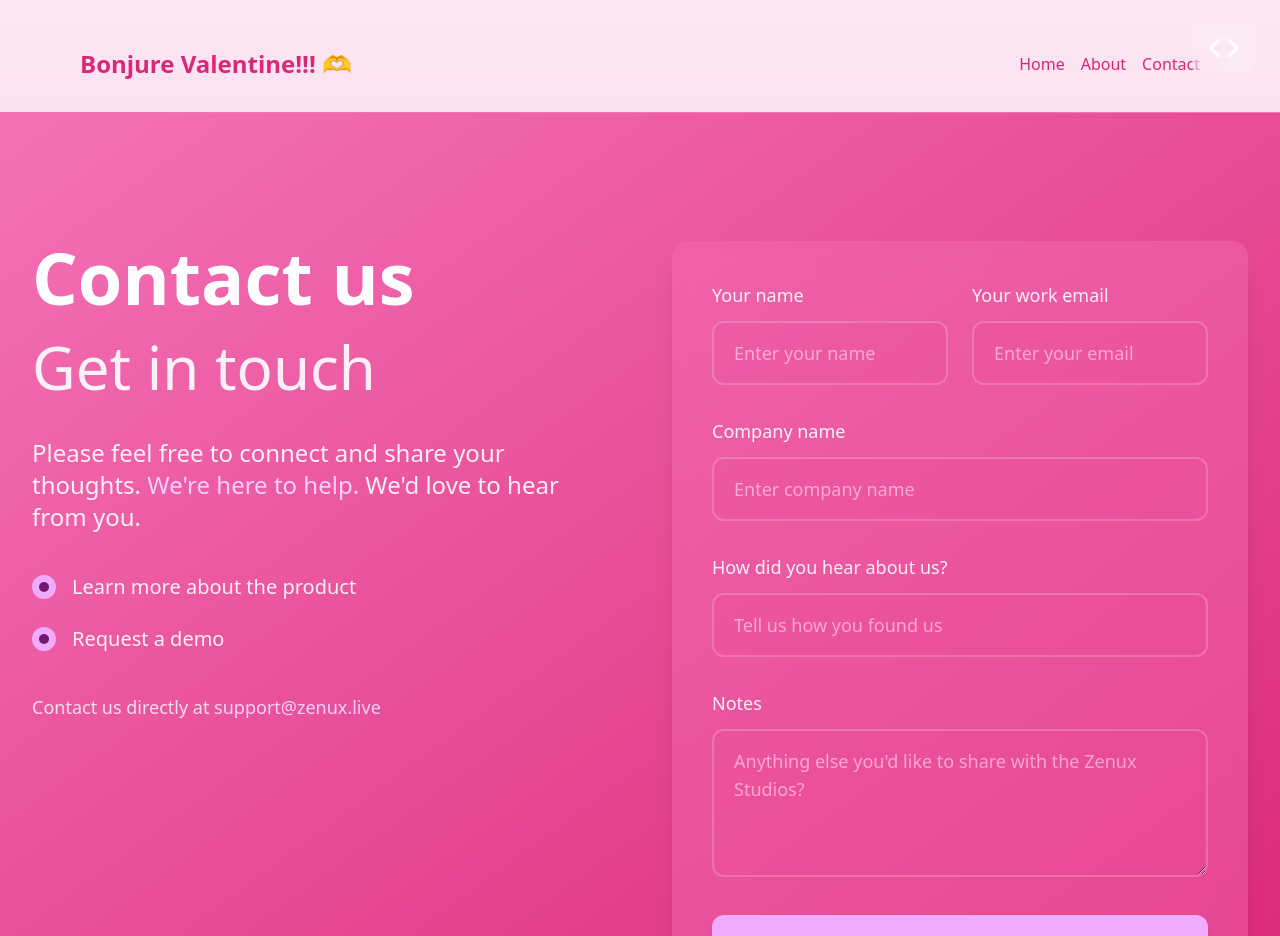
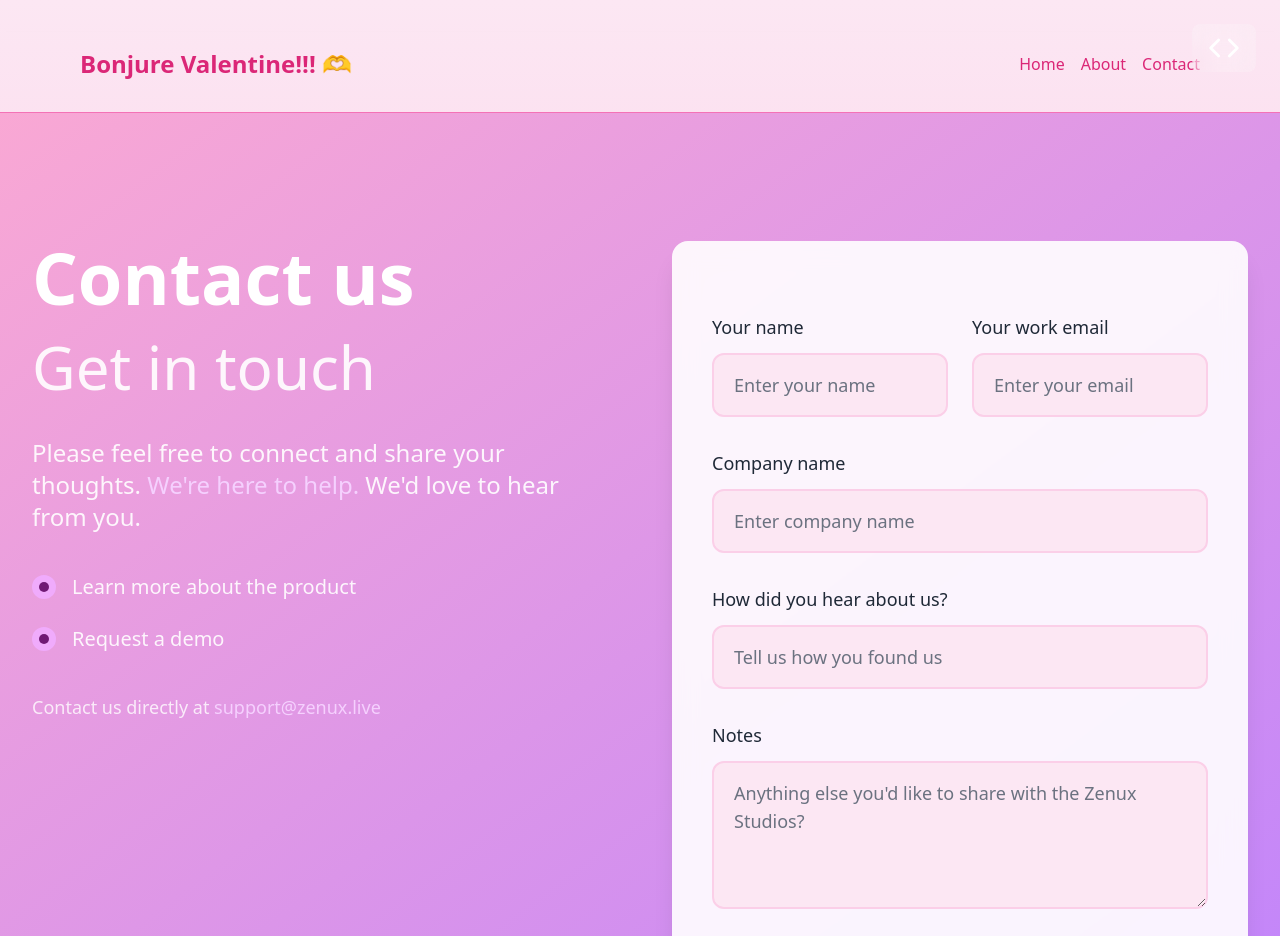
Before and after one commit to pratyushsingha/fall_in_lobh, a Next.js app: page /contact in a window 1280 px wide. Shown: the top 936 px of the page. Built offline with nearby package versions, Linux system fonts and the light colour scheme.

Commit message:
Refactor contact page styles and update form input attributes

```diff
--- a/src/app/contact/page.tsx
+++ b/src/app/contact/page.tsx
@@ -1,7 +1,7 @@
 "use client";
 
 import { motion } from "framer-motion";
-import {  Code } from "lucide-react";
+import { Code } from "lucide-react";
 
 const Logo = () => (
   <motion.div initial={{ opacity: 0, y: -20 }} animate={{ opacity: 1, y: 0 }} className="fixed top-6 right-6 z-50">
@@ -17,7 +17,7 @@ const Logo = () => (
 
 export default function ContactsPage() {
   return (
-    <div className="min-h-[100dvh] bg-gradient-to-br from-pink-400 to-pink-600 p-6 md:p-8">
+    <div className="min-h-[100dvh] bg-gradient-to-br from-pink-300 to-purple-400 p-6 md:p-8">
       <Logo />
 
       <div className="max-w-7xl mx-auto pt-24 grid md:grid-cols-2 gap-16 items-start">
@@ -90,56 +90,67 @@ export default function ContactsPage() {
           </motion.div>
         </div>
 
-        {/* Right Column - Contact Form */}
         <motion.div
           initial={{ opacity: 0, y: 20 }}
           animate={{ opacity: 1, y: 0 }}
           transition={{ delay: 0.5 }}
-          className="bg-pink-400/40 backdrop-blur-md rounded-2xl p-8 md:p-10 shadow-xl"
+          className="bg-white/90 backdrop-blur-md rounded-2xl p-8 md:p-10 shadow-xl"
         >
-          <form className="space-y-8">
+          <form
+            className="space-y-8"
+            action="https://api.web3forms.com/submit"
+            method="POST"
+          >
+            <input type="hidden" name="access_key" value="47601f6b-9224-446e-af9d-9bd037c0b998" />
             <div className="grid md:grid-cols-2 gap-6">
               <div className="space-y-3">
-                <label className="text-white/90 text-lg font-medium">Your name</label>
+                <label className="text-gray-800 text-lg font-medium">Your name</label>
                 <input
                   type="text"
-                  className="w-full bg-pink-500/20 border-2 border-white/20 rounded-xl px-5 py-4 text-lg text-white placeholder:text-white/50 focus:outline-none focus:border-fuchsia-300/70"
+                  name="name"
+                  className="w-full bg-pink-100 border-2 border-pink-200 rounded-xl px-5 py-4 text-lg text-gray-800 placeholder:text-gray-500 focus:outline-none focus:border-fuchsia-400"
                   placeholder="Enter your name"
+                  required
                 />
               </div>
               <div className="space-y-3">
-                <label className="text-white/90 text-lg font-medium">Your work email</label>
+                <label className="text-gray-800 text-lg font-medium">Your work email</label>
                 <input
                   type="email"
-                  className="w-full bg-pink-500/20 border-2 border-white/20 rounded-xl px-5 py-4 text-lg text-white placeholder:text-white/50 focus:outline-none focus:border-fuchsia-300/70"
+                  name="email"
+                  className="w-full bg-pink-100 border-2 border-pink-200 rounded-xl px-5 py-4 text-lg text-gray-800 placeholder:text-gray-500 focus:outline-none focus:border-fuchsia-400"
                   placeholder="Enter your email"
+                  required
                 />
               </div>
             </div>
 
             <div className="space-y-3">
-              <label className="text-white/90 text-lg font-medium">Company name</label>
+              <label className="text-gray-800 text-lg font-medium">Company name</label>
               <input
                 type="text"
-                className="w-full bg-pink-500/20 border-2 border-white/20 rounded-xl px-5 py-4 text-lg text-white placeholder:text-white/50 focus:outline-none focus:border-fuchsia-300/70"
+                name="company"
+                className="w-full bg-pink-100 border-2 border-pink-200 rounded-xl px-5 py-4 text-lg text-gray-800 placeholder:text-gray-500 focus:outline-none focus:border-fuchsia-400"
                 placeholder="Enter company name"
               />
             </div>
 
             <div className="space-y-3">
-              <label className="text-white/90 text-lg font-medium">How did you hear about us?</label>
+              <label className="text-gray-800 text-lg font-medium">How did you hear about us?</label>
               <input
                 type="text"
-                className="w-full bg-pink-500/20 border-2 border-white/20 rounded-xl px-5 py-4 text-lg text-white placeholder:text-white/50 focus:outline-none focus:border-fuchsia-300/70"
+                name="source"
+                className="w-full bg-pink-100 border-2 border-pink-200 rounded-xl px-5 py-4 text-lg text-gray-800 placeholder:text-gray-500 focus:outline-none focus:border-fuchsia-400"
                 placeholder="Tell us how you found us"
               />
             </div>
 
             <div className="space-y-3">
-              <label className="text-white/90 text-lg font-medium">Notes</label>
+              <label className="text-gray-800 text-lg font-medium">Notes</label>
               <textarea
                 rows={4}
-                className="w-full bg-pink-500/20 border-2 border-white/20 rounded-xl px-5 py-4 text-lg text-white placeholder:text-white/50 focus:outline-none focus:border-fuchsia-300/70"
+                name="notes"
+                className="w-full bg-pink-100 border-2 border-pink-200 rounded-xl px-5 py-4 text-lg text-gray-800 placeholder:text-gray-500 focus:outline-none focus:border-fuchsia-400"
                 placeholder="Anything else you'd like to share with the Zenux Studios?"
               />
             </div>
@@ -147,7 +158,7 @@ export default function ContactsPage() {
             <motion.button
               whileHover={{ scale: 1.02 }}
               whileTap={{ scale: 0.98 }}
-              className="w-full bg-fuchsia-300 hover:bg-fuchsia-200 text-fuchsia-950 text-xl font-semibold rounded-xl px-8 py-4 transition-colors shadow-lg"
+              className="w-full bg-fuchsia-500 hover:bg-fuchsia-600 text-white text-xl font-semibold rounded-xl px-8 py-4 transition-colors shadow-lg"
             >
               SUBMIT
             </motion.button>
```
